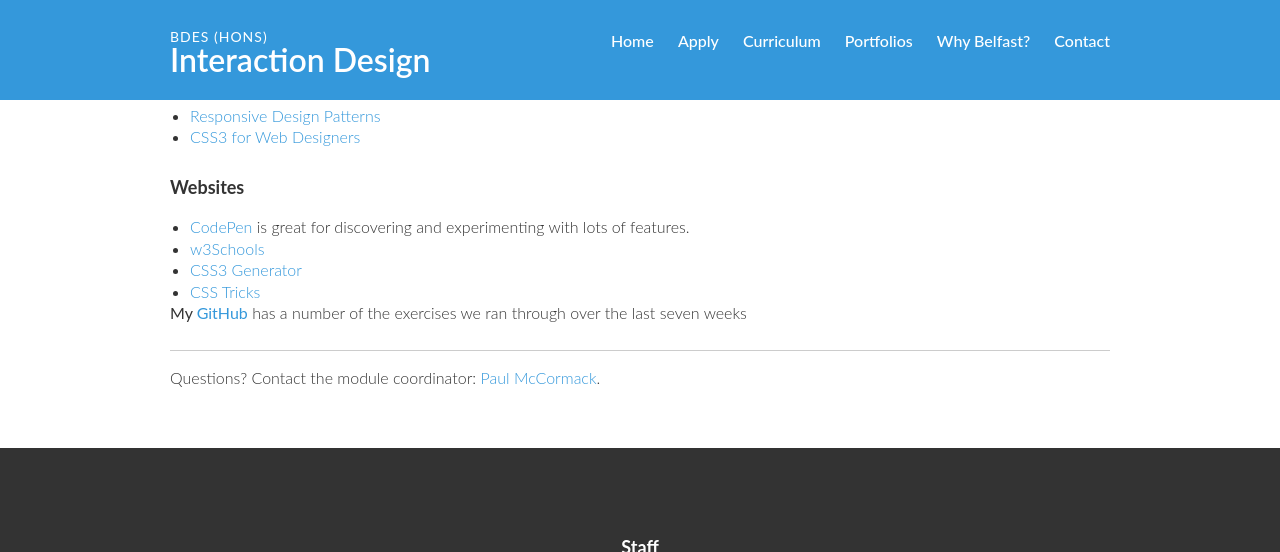
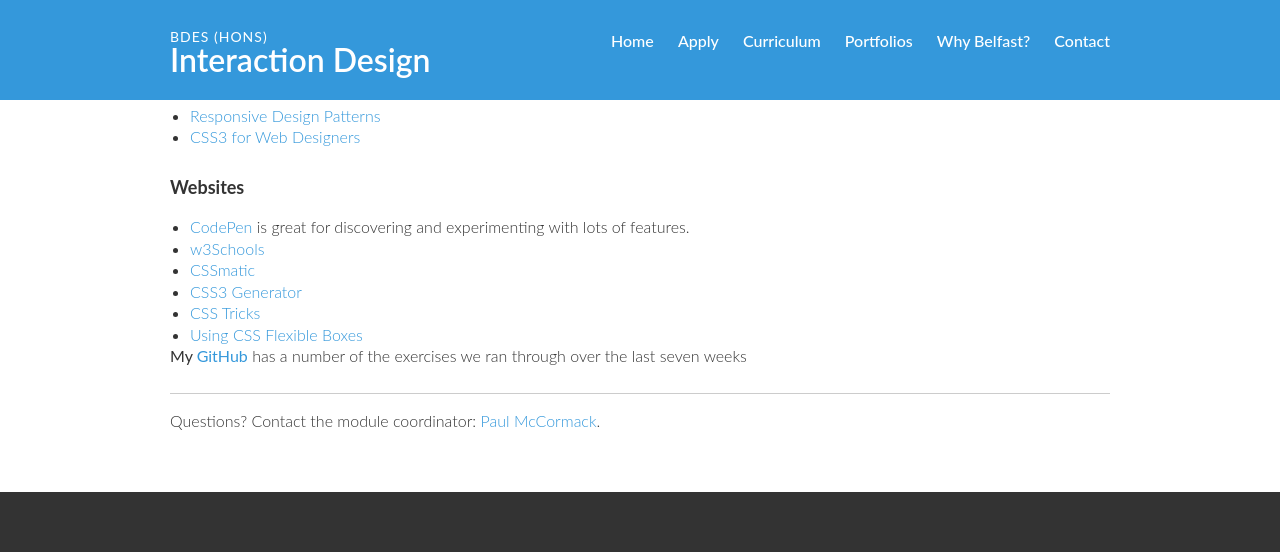
Before and after one commit to ixdbelfast/ixdbelfast.github.io, a Jekyll site: the page built from modules/IXD101/IXD101.md, in a window 1280 px wide and 900 px high, scrolled down 13028 px, cut to the strip 0-552 px from the top of the window. Built offline with Jekyll 4.4.1, drawn with Linux system fonts in a browser that asks for light colours; our own code applies the rules of GitHub Pages for plain Markdown files.

Commit message:
updated links

```diff
--- a/modules/IXD101/IXD101.md
+++ b/modules/IXD101/IXD101.md
@@ -599,8 +599,10 @@ Flexbox is one of the more recent features which is enjoying widespread support
 #### Websites
 - [CodePen](http://codepen.io) is great for discovering and experimenting with lots of features.
 - [w3Schools](http://www.w3schools.com/css/default.asp)
+- [CSSmatic](https://www.cssmatic.com/)
 - [CSS3 Generator](http://css3generator.com/)
 - [CSS Tricks](https://css-tricks.com/)
+- [Using CSS Flexible Boxes](https://developer.mozilla.org/en-US/docs/Web/CSS/CSS_Flexible_Box_Layout/Using_CSS_flexible_boxes)
 
 **My [GitHub](https://github.com/eleventhirty/john-baskerville)** has a number of the exercises we ran through over the last seven weeks
 
```
